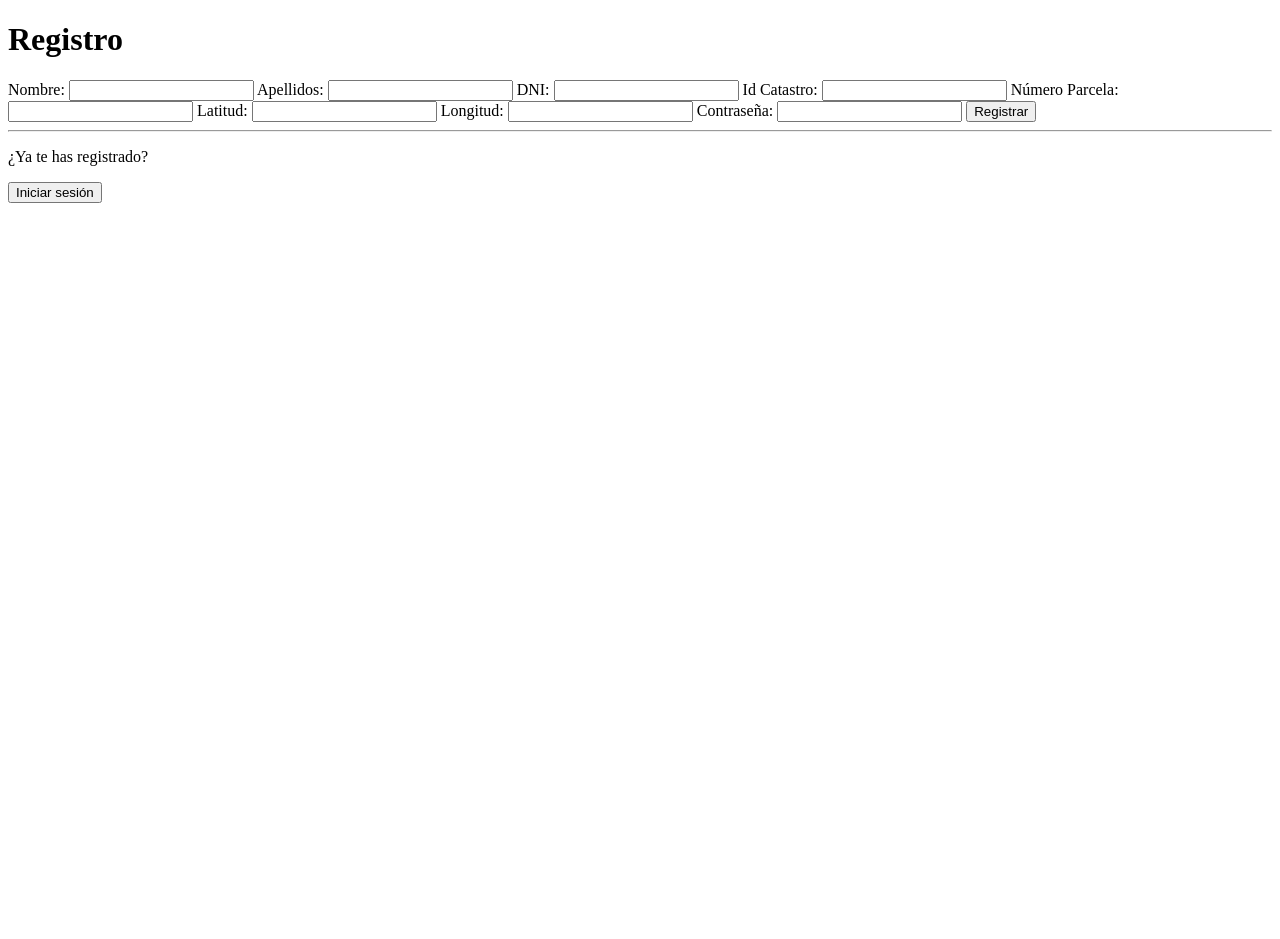
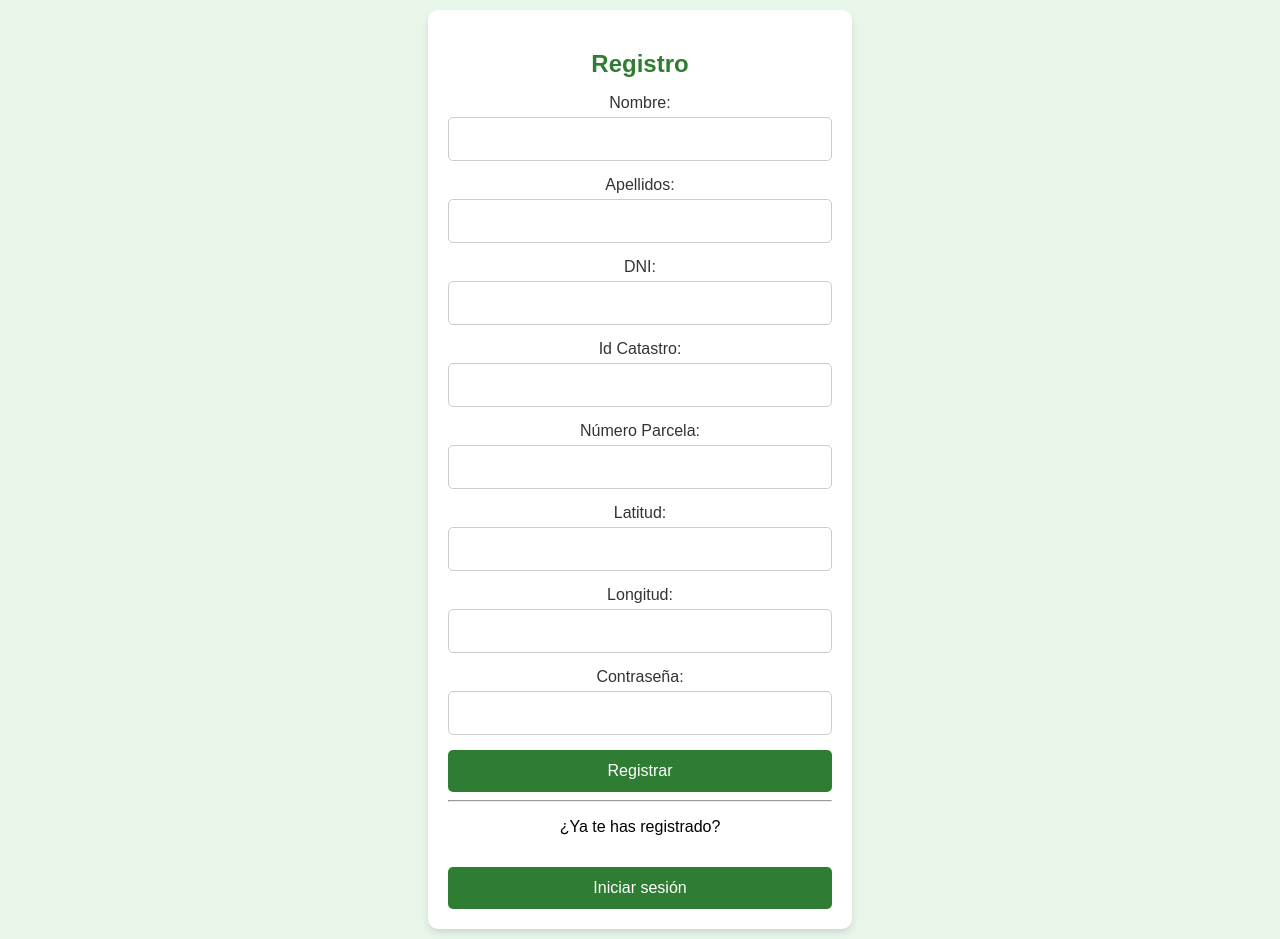
Before and after one commit to SherezadeLc/AgriculturaPHP, a PHP site: page /registro.php in a window 1280 px wide. Before the commit the page ends 203 px from the top, so only its background shows below. Run offline with PHP 8.4, Linux system fonts and the light colour scheme.

Commit message:
css parte 1: el comienzo

```diff
--- a/registro.php
+++ b/registro.php
@@ -4,10 +4,86 @@
         <meta charset="UTF-8">
         <title>Registro</title>
         <meta name="viewport" content="width=device-width, initial-scale=1.0">
+        <style>
+            /* General */
+            body {
+                font-family: Arial, sans-serif;
+                background-color: #e8f5e9;
+                margin: 0;
+                padding: 0;
+                display: flex;
+                justify-content: center;
+                align-items: center;
+                min-height: 100vh;
+            }
+
+            .container {
+                margin-top: 10px;
+                margin-bottom: 10px;
+                width: 30%;
+                padding: 20px;
+                background-color: #fff;
+                border-radius: 10px;
+                box-shadow: 0 4px 6px rgba(0, 0, 0, 0.1);
+                text-align: center;
+            }
+
+            h1 {
+                color: #2e7d32;
+                margin-top: 20px;
+                font-size: 24px;
+            }
+
+            label {
+                display: block;
+                margin: 15px 0 5px;
+                color: #333;
+                font-size: 16px;
+            }
+
+            input[type="text"], input[type="password"] {
+                width: 100%;
+                padding: 12px;
+                border: 1px solid #ccc;
+                border-radius: 5px;
+                font-size: 16px;
+                box-sizing: border-box;
+            }
+
+            input[type="submit"], .login-button {
+                background-color: #2e7d32;
+                color: white;
+                padding: 12px 20px;
+                border: none;
+                border-radius: 5px;
+                cursor: pointer;
+                font-size: 16px;
+                width: 100%;
+                transition: background-color 0.3s;
+                margin-top: 15px;
+            }
+
+            input[type="submit"]:hover, .login-button:hover {
+                background-color: #1b5e20;
+            }
+
+            .alert {
+                color: red;
+                font-weight: bold;
+                text-align: center;
+                margin-top: 10px;
+            }
+
+            a {
+                text-decoration: none;
+                display: block;
+                margin-top: 10px;
+            }
+        </style>
     </head>
     <body>
 
-        <div class="registro-container">
+        <div class="container">
             <h1>Registro</h1>
             <form method="POST">
                 <label>Nombre:</label>
@@ -42,70 +118,6 @@
                 <p>¿Ya te has registrado?</p>
                 <a href="login.php"><button class="login-button">Iniciar sesión</button></a>
             </div>
-
-            <?php
-            // Conexión a la base de datos
-            $conexion = mysqli_connect("localhost", "root", "", "agricultura")
-                    or die("No se puede conectar con el servidor o seleccionar la base de datos");
-
-            if ($_SERVER['REQUEST_METHOD'] === 'POST' && isset($_POST['enviar'])) {
-                $nombre = $_POST['nombre'];
-                $apellidos = $_POST['apellidos'];
-                $dni = $_POST['dni'];
-                $id_catastro = $_POST['id_catastro'];
-                $contrasena = $_POST['password'];
-                $numero_parcela = $_POST['numero_parcela'];
-                $latitud = $_POST['latitud'];
-                $longitud = $_POST['longitud'];
-
-                // Iniciar una transacción para evitar inconsistencias
-                mysqli_begin_transaction($conexion);
-
-                try {
-                    // Insertar el cliente solo si no existe el id_catastro
-                    $verificar_cliente = "SELECT id_catastro FROM cliente WHERE id_catastro = '$id_catastro'";
-                    $resultado_cliente = mysqli_query($conexion, $verificar_cliente);
-
-                    if (mysqli_num_rows($resultado_cliente) === 0) {
-                        $insertar_cliente = "INSERT INTO cliente (dni, nombre, contrasena, id_catastro)
-                                     VALUES ('$dni', '$nombre', '$contrasena', '$id_catastro')";
-                        mysqli_query($conexion, $insertar_cliente);
-                    }
-
-                    // Insertar la parcela solo si no existe el numero_parcela
-                    $verificar_parcela = "SELECT id_parcela FROM parcela WHERE numero_parcela = '$numero_parcela'";
-                    $resultado_parcela = mysqli_query($conexion, $verificar_parcela);
-
-                    if (mysqli_num_rows($resultado_parcela) === 0) {
-                        $insertar_parcela = "INSERT INTO parcela (id_catastro, numero_parcela)
-                                     VALUES ('$id_catastro', '$numero_parcela')";
-                        mysqli_query($conexion, $insertar_parcela);
-                    }
-
-                    // Insertar los puntos solo si no existe un registro con la misma latitud y longitud
-                    $verificar_punto = "SELECT id_punto FROM puntos WHERE latitud = '$latitud' AND longitud = '$longitud'";
-                    $resultado_punto = mysqli_query($conexion, $verificar_punto);
-
-                    if (mysqli_num_rows($resultado_punto) === 0) {
-                        $insertar_punto = "INSERT INTO puntos (numero_parcela, latitud, longitud)
-                                   VALUES ('$numero_parcela', '$latitud', '$longitud')";
-                        mysqli_query($conexion, $insertar_punto);
-                    }
-
-                    // Confirmar la transacción
-                    mysqli_commit($conexion);
-                    echo "<p class='success-message'>Registro completado con éxito.</p>";
-                } catch (Exception $e) {
-                    // Revertir la transacción en caso de error
-                    mysqli_rollback($conexion);
-                    echo "<p class='error-message'>Error al registrar: " . $e->getMessage() . "</p>";
-                }
-            }
-
-            // Cerrar la conexión
-            mysqli_close($conexion);
-            ?>
         </div>
-
     </body>
 </html>
```
Also changed, not shown: login.php (+81 -25 lines), logout.php (+43 -5 lines), menu.php (+71 -46 lines).
